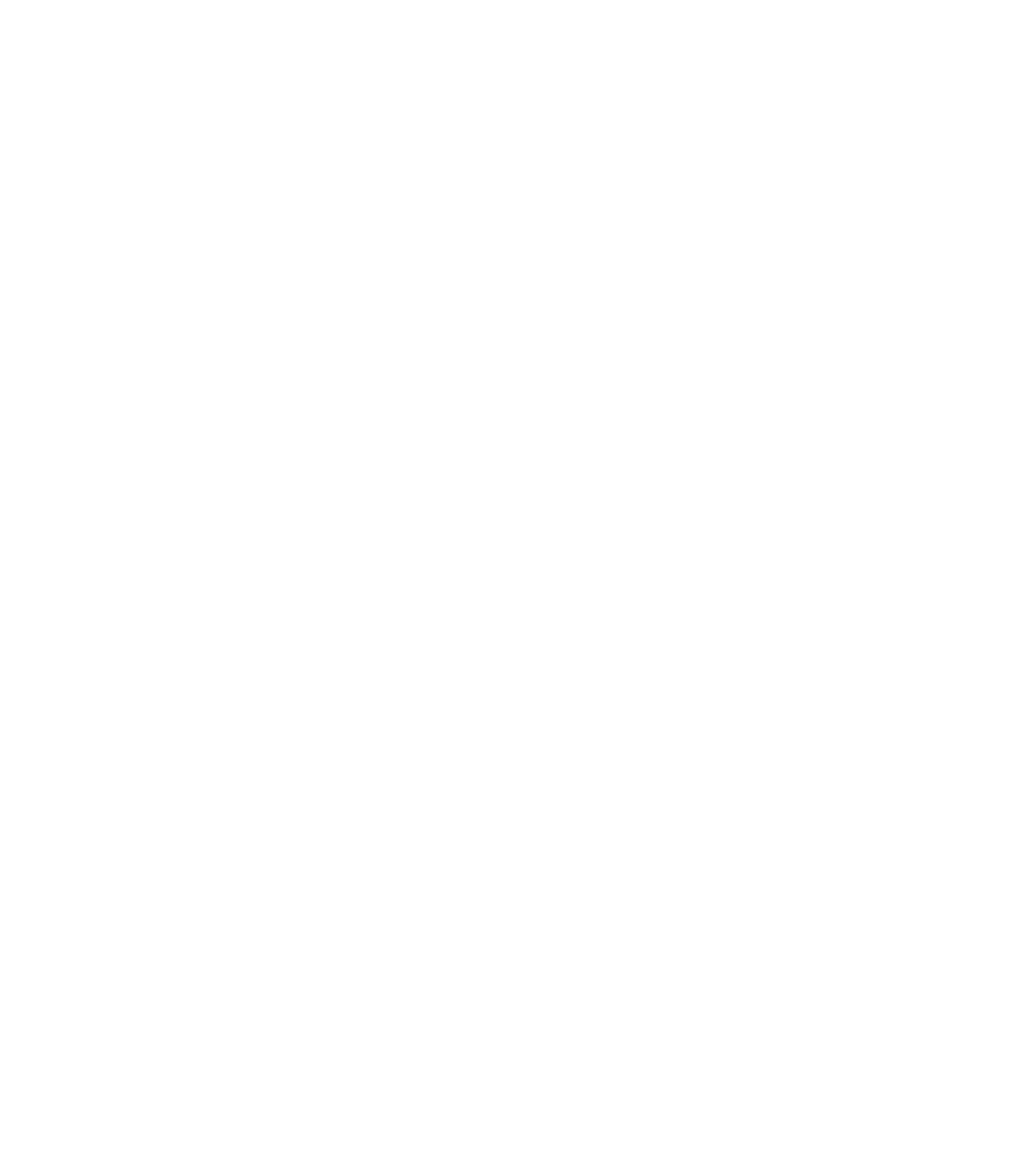
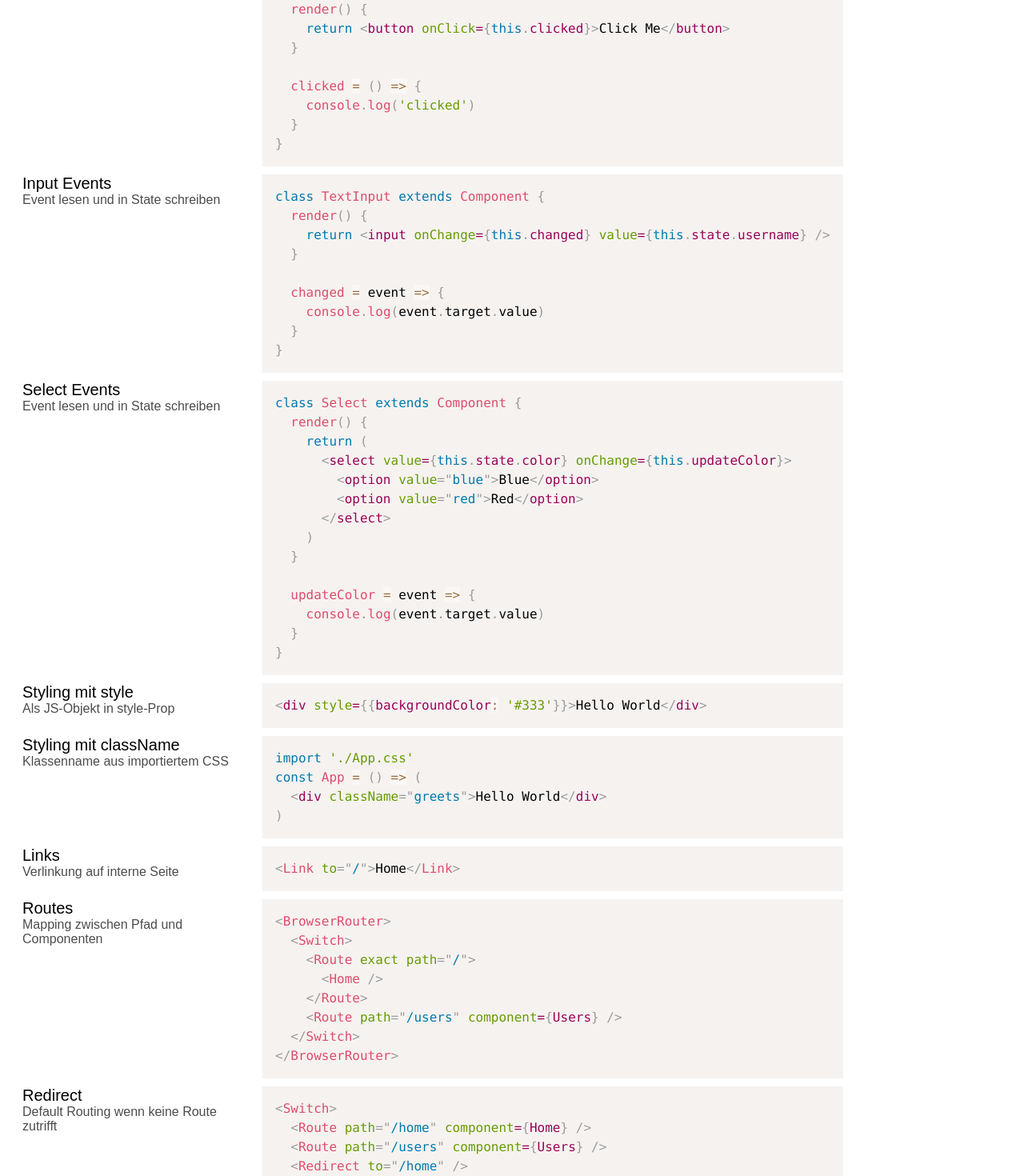
Before and after one commit to mas-se-we1/web-cheat-sheet, a React (Create React App) app: page / in a window 1280 px wide. Shown: the part 860-2330 px from the top of the page at 80% size. Before the commit the page ends 814 px from the top, so only its background shows below. Built offline with nearby package versions, Linux system fonts and the light colour scheme.

Commit message:
Add events, styling & routing

```diff
--- a/src/data/snippets.js
+++ b/src/data/snippets.js
@@ -12,7 +12,7 @@ const App = () => (
 		title: 'Class Component',
 		text: 'Komponente mit State als Klasse',
 		code: `
-class Counter extends Component {
+class App extends Component {
   render() {
     return <div>Hello World</div>
   }
@@ -32,7 +32,7 @@ const App = (props) => (
 		title: 'State',
 		text: 'Zustand lesen und schreiben',
 		code: `
-class Counter extends Component {
+class App extends Component {
   state = { count: 0 }
 
   render() {
@@ -43,9 +43,121 @@ class Counter extends Component {
     )
   }
 
-  increment = () =>
+  increment = () => {
     this.setState({ count: this.state.count + 1 })
+  }
 }
+    `.trim()
+	},
+	{
+		title: 'Button Events',
+		text: 'Event lesen und in State schreiben',
+		code: `
+class App extends Component {
+  render() {
+    return <button onClick={this.clicked}>Click Me</button>
+  }
+
+  clicked = () => {
+    console.log('clicked')
+  }
+}
+    `.trim()
+	},
+	{
+		title: 'Input Events',
+		text: 'Event lesen und in State schreiben',
+		code: `
+class TextInput extends Component {
+  render() {
+    return <input onChange={this.changed} value={this.state.username} />
+  }
+
+  changed = event => {
+    console.log(event.target.value)
+  }
+}
+    `.trim()
+	},
+	{
+		title: 'Select Events',
+		text: 'Event lesen und in State schreiben',
+		code: `
+class Select extends Component {
+  render() {
+    return (
+      <select value={this.state.color} onChange={this.updateColor}>
+        <option value="blue">Blue</option>
+        <option value="red">Red</option>
+      </select>
+    )
+  }
+
+  updateColor = event => {
+    console.log(event.target.value)
+  }
+}
+    `.trim()
+	},
+	{
+		title: 'Styling mit style',
+		text: 'Als JS-Objekt in style-Prop',
+		code: `
+<div style={{backgroundColor: '#333'}}>Hello World</div>
+    `.trim()
+	},
+	{
+		title: 'Styling mit className',
+		text: 'Klassenname aus importiertem CSS',
+		code: `
+import './App.css'
+const App = () => (
+  <div className="greets">Hello World</div>
+)
+    `.trim()
+	},
+	{
+		title: 'Links',
+		text: 'Verlinkung auf interne Seite',
+		code: `<Link to="/">Home</Link>`.trim()
+	},
+	{
+		title: 'Routes',
+		text: 'Mapping zwischen Pfad und Componenten',
+		code: `
+<BrowserRouter>
+  <Switch>
+    <Route exact path="/">
+      <Home />
+    </Route>
+    <Route path="/users" component={Users} />
+  </Switch>
+</BrowserRouter>
+  `.trim()
+	},
+	{
+		title: 'Redirect',
+		text: 'Default Routing wenn keine Route zutrifft',
+		code: `
+<Switch>
+  <Route path="/home" component={Home} />
+  <Route path="/users" component={Users} />
+  <Redirect to="/home" />
+</Switch>
+    `.trim()
+	},
+	{
+		title: 'Routing Props I',
+		text: 'Routing Data an Komponente übergeben',
+		code: `<Route path="/users" component={Users} />`.trim()
+	},
+	{
+		title: 'Routing Props II',
+		text: 'Routing Data ohne <Route /> an Komponente übergeben',
+		code: `
+const Users = withRouter(props => {
+  return <pre>{props.location.pathname}</pre>
+})
     `.trim()
 	}
 ]
```
